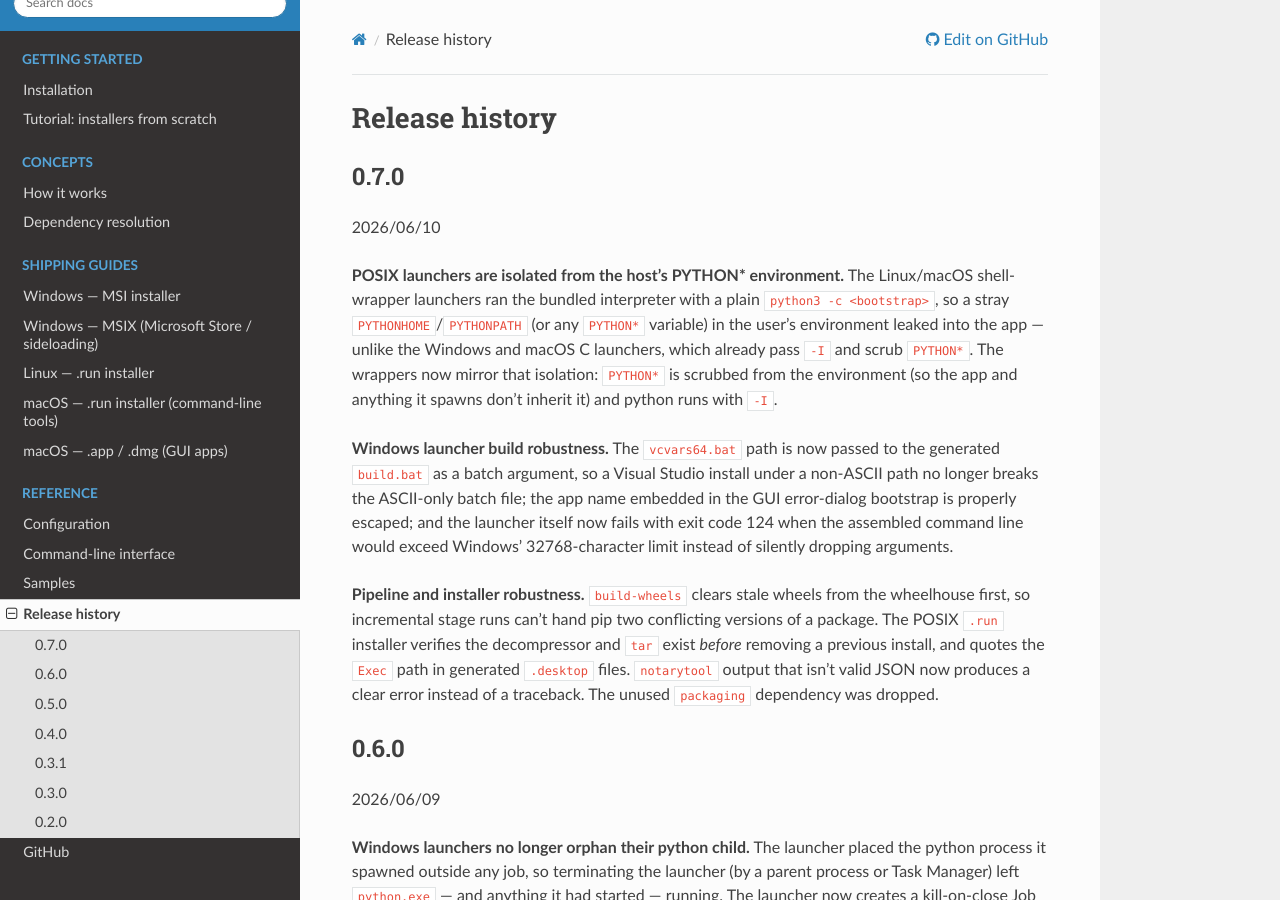
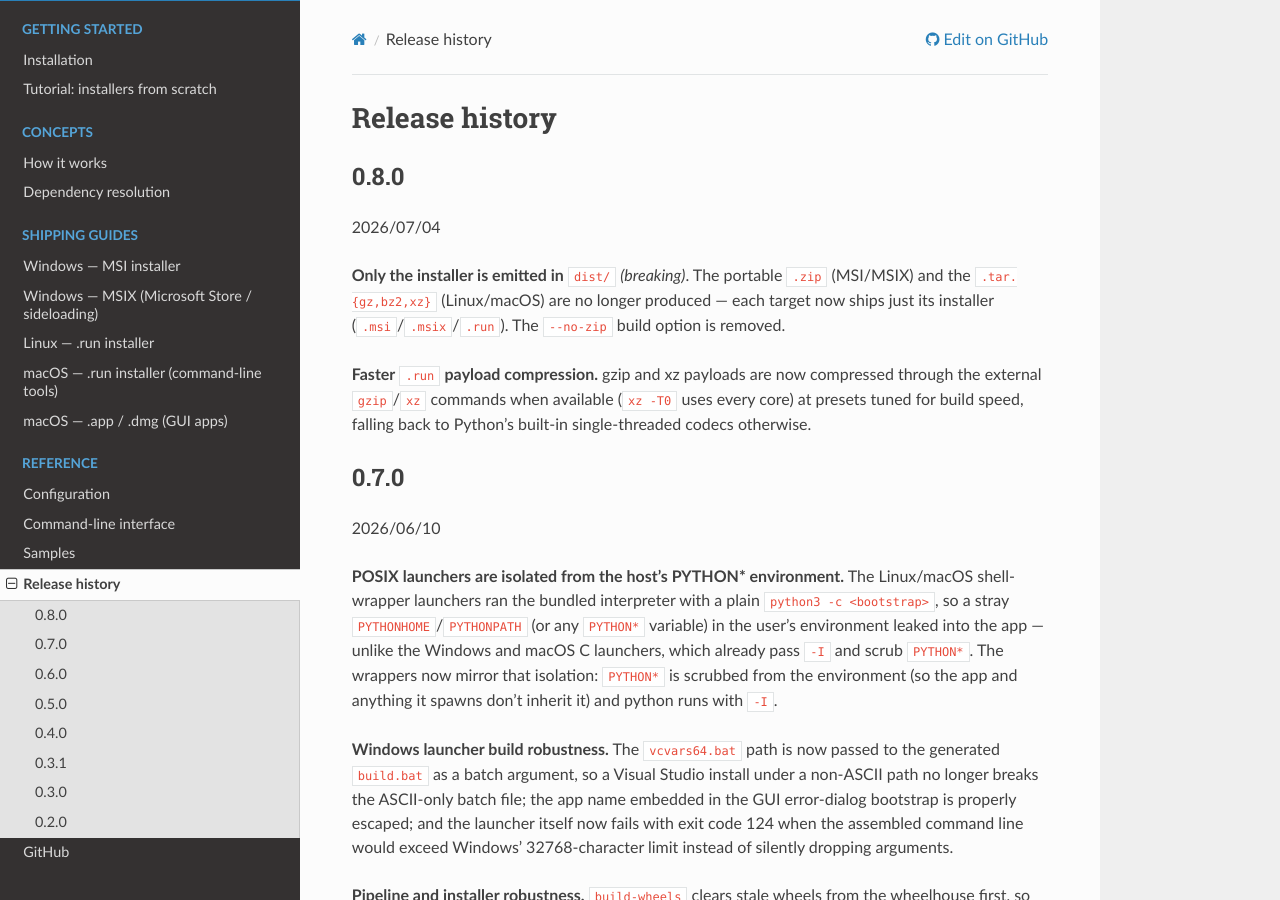
Before and after one commit to atsuoishimoto/pyappdist, a Sphinx documentation site: the page built from docs/history.rst, in a window 1280 px wide and 900 px high. Built offline with Sphinx 7.4.7 and the Read the Docs theme 3.1.0, drawn with Linux system fonts in a browser that asks for light colours.

Commit message:
docs: add 0.8.0 release history entry

```diff
--- a/docs/history.rst
+++ b/docs/history.rst
@@ -1,5 +1,20 @@
 Release history
 ===============
+
+0.8.0
+-----
+
+2026/07/04
+
+**Only the installer is emitted in** ``dist/`` *(breaking)*. The portable
+``.zip`` (MSI/MSIX) and the ``.tar.{gz,bz2,xz}`` (Linux/macOS) are no longer
+produced — each target now ships just its installer (``.msi``/``.msix``/``.run``).
+The ``--no-zip`` build option is removed.
+
+**Faster** ``.run`` **payload compression.** gzip and xz payloads are now
+compressed through the external ``gzip``/``xz`` commands when available
+(``xz -T0`` uses every core) at presets tuned for build speed, falling back to
+Python's built-in single-threaded codecs otherwise.
 
 0.7.0
 -----
```
